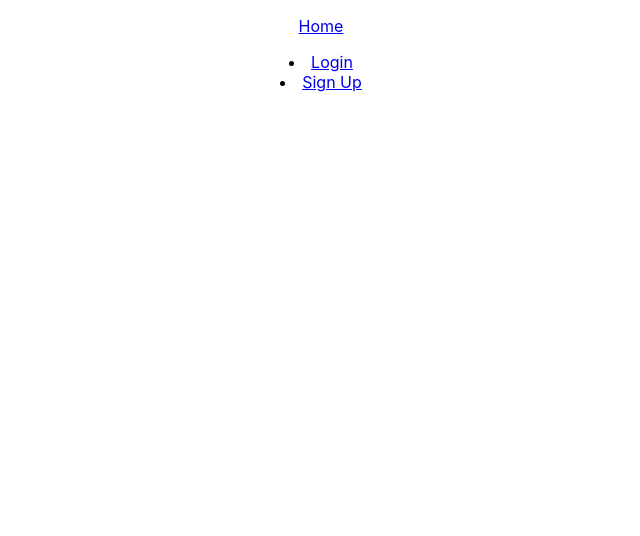
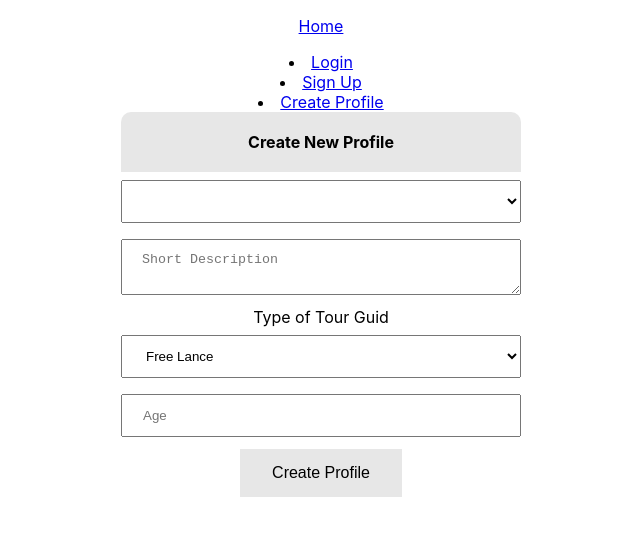
Before and after one commit to Guidr-2/Front-End, a React (Create React App) app in the folder guidr/: page /CreateProfile in a window 1280 px wide. Shown: the top 536 px of the page, without its empty margins (319-959 px from the left). Built offline with nearby package versions, Linux system fonts and the light colour scheme.

Commit message:
CreateProfile Form Completed

```diff
--- a/guidr/src/App.js
+++ b/guidr/src/App.js
@@ -3,6 +3,7 @@ import './App.css';
 import Login from './component/Login';
 import SignUp from './component/SignUp';
 import { Route, Link } from 'react-router-dom';
+import CreateProfile from './component/CreateProfile';
 
 function App() {
   return (
@@ -19,12 +20,18 @@ function App() {
       <li>
         <Link to='/SignUp'>Sign Up</Link>
       </li>
+      <li>
+        <Link to='/CreateProfile'>Create Profile</Link>
+      </li>
 
       <Route path='/login'>
         <Login />
       </Route>
       <Route path='/SignUp'>
         <SignUp />
+      </Route>
+      <Route path='/CreateProfile'>
+        <CreateProfile />
       </Route>
       {/* <Login /> */}
       {/* <SignUp /> */}
--- a/guidr/src/component/CreateProfile.js
+++ b/guidr/src/component/CreateProfile.js
@@ -1,7 +1,95 @@
 import React from 'react';
+import * as Yup from 'yup';
+import axios from 'axios';
+import { withFormik, Form, Field } from 'formik';
 
-function CreateProfile() {
-  return <div className='CreateProfile'></div>;
+import './LoginForm.css';
+
+//validate Age
+
+function validateAge(value) {
+  let error;
+  if (value < '18') {
+    error = 'Your too young';
+  } else if (value > '99') {
+    error = 'Your too Old';
+  }
+  return error;
 }
 
-export default CreateProfile;
+function CreateProfile({ values, errors, touched, ...props }) {
+  return (
+    <Form className='formBody'>
+      <h1> Create New Profile</h1>
+      <Field className='input' as='select' name='title' placeholder='Title'>
+        <option value='mr'></option>
+        <option value='Mr.'> Mr.</option>
+        <option value='Mrs.'> Mrs.</option>
+      </Field>
+      {touched.title && errors.title && (
+        <p className='errors'>{errors.title}</p>
+      )}
+      <Field
+        className='input'
+        as='textarea'
+        name='tagline'
+        placeholder='Short Description'
+      />
+      {touched.tagline && errors.tagline && (
+        <p className='errors'>{errors.tagline}</p>
+      )}
+      Type of Tour Guid
+      <Field
+        className='input'
+        as='select'
+        name='guide_specialty'
+        placeholder='Title'>
+        <option value='Free Lance'>Free Lance</option>
+        <option value='Staff Guide'>Staff Guide</option>
+        <option value='Local Guide'>Local Guide</option>
+        <option value='Escort Guide'>Escort Guide</option>
+      </Field>
+      <Field
+        validate={validateAge}
+        className='input'
+        type='number'
+        name='age'
+        placeholder='Age'></Field>
+      <div>{errors.validateAge}</div>
+      <button className='button' type='submit' disabled={values.isSubmitting}>
+        {values.isSubmitting ? 'Submitting' : 'Create Profile'}
+      </button>
+    </Form>
+  );
+}
+
+export default withFormik({
+  mapPropsToValues: ({ title, guide_specialty, age, tagline }) => ({
+    title: title || '',
+    guide_specialty: guide_specialty || '',
+    age: age || '',
+    tagline: tagline || ''
+  }),
+  validationSchema: Yup.object().shape({
+    tagline: Yup.string().required('Please add Some Descriptions!'),
+    title: Yup.string()
+      .min(2, 'Too Short!')
+      .max(70, 'Too Long!')
+      .required('Select a Title')
+  }),
+  handleSubmit: (values, { setSubmitting, resetForm, setStatus }) => {
+    axios
+      .post('https://guidr-2.herokuapp.com/api/profiles', values)
+      .then(response => {
+        console.log('Data', response);
+        setStatus(response.data);
+      })
+      .catch(err => console.log(err.response));
+
+    setTimeout(() => {
+      console.log('Entered Value', values);
+      setSubmitting(false);
+    }, 1000);
+    resetForm();
+  }
+})(CreateProfile);
--- a/guidr/src/component/LoginForm.css
+++ b/guidr/src/component/LoginForm.css
@@ -33,3 +33,10 @@ h1 {
   border-top-left-radius: 10px;
   border-top-right-radius: 10px;
 }
+.errors {
+  color: red;
+  margin: 0;
+  padding: 0;
+  border: 0;
+  text-align: start;
+}
```
